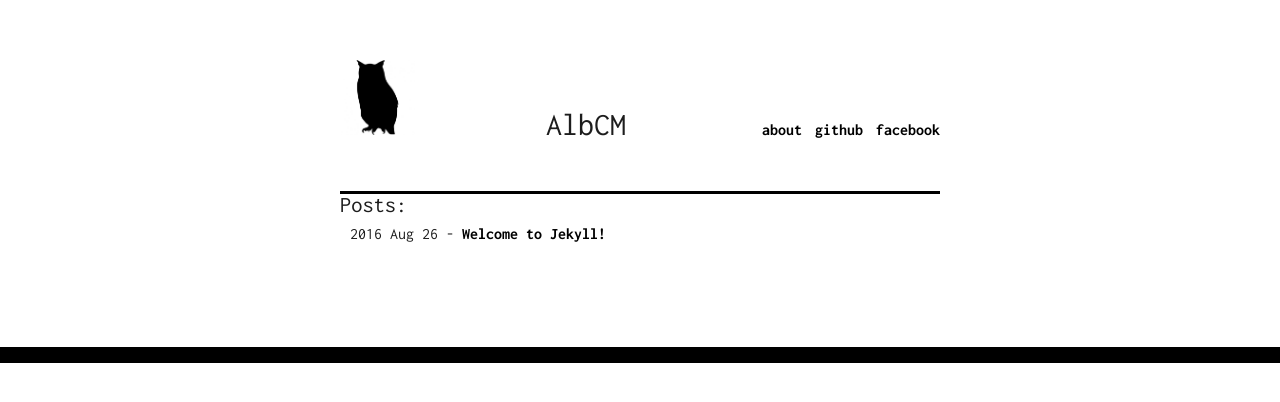
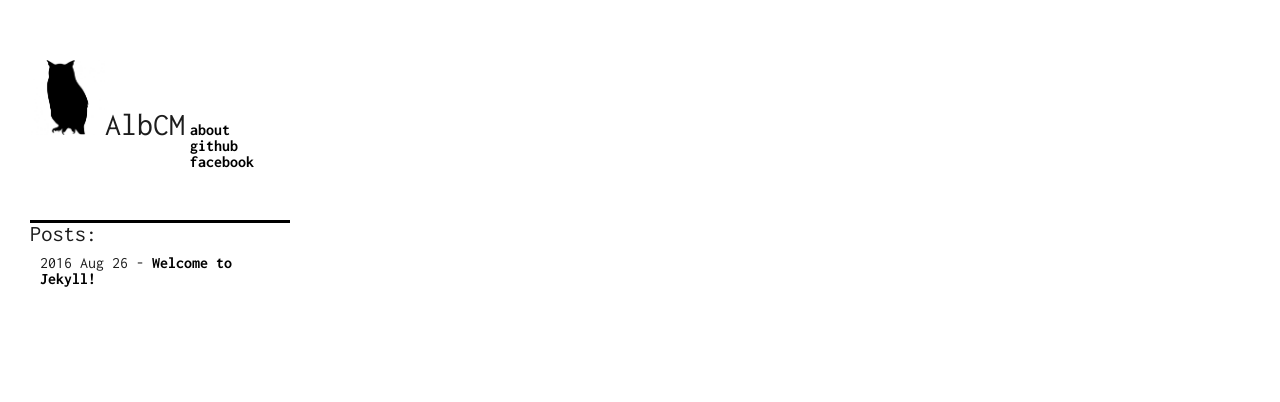
Before and after one commit to AlbCM/albcm.github.io, a Jekyll site: the page built from index.html, in a window 1280 px wide. Shown: the top 402 px of the page. Built offline with Jekyll 4.4.1, drawn with Linux system fonts in a browser that asks for light colours; comment, search, counter and statistics services are not loaded.

Commit message:
Update index.html

```diff
--- a/index.html
+++ b/index.html
@@ -7,8 +7,11 @@ body{
     border-bottom-style:solid;
     border-bottom-width:1em;
     border-bottom-color:black;
-
-
+    position: fixed;
+    height: 100%;
+    width: 25%;
+    margin: 0;
+    padding: 0;
 }
 img {
     float: right;
```
